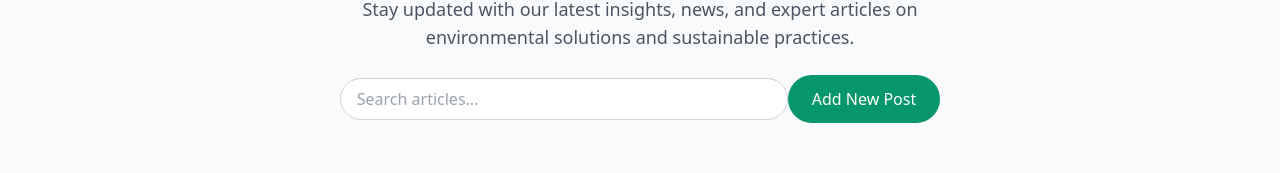
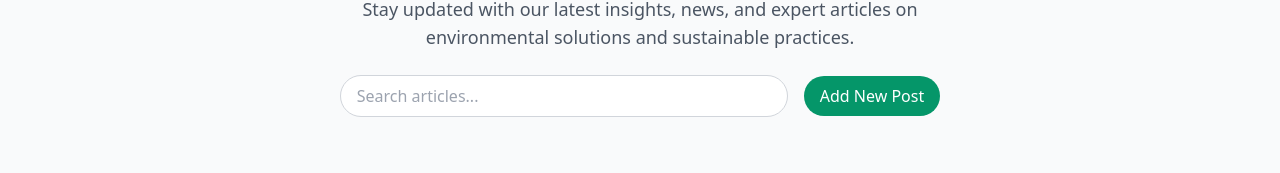
Before and after one commit to Hassan-awan01/GreenYasinRepeat, a React (Vite) app: page /GreenYasin/blog in a window 1280 px wide. Shown: the part 273-446 px from the top of the page. Built offline with nearby package versions, Linux system fonts and the light colour scheme; no server answers.

Commit message:
Some padding improvements

```diff
--- a/src/Components/Pages/BlogPage/BlogPage.jsx
+++ b/src/Components/Pages/BlogPage/BlogPage.jsx
@@ -37,7 +37,7 @@ const BlogPage = () => {
           />
           <Link
             to={`${BASE_PATH}/add-post`}
-            className="mt-6 inline-flex items-center justify-center rounded-full bg-emerald-600 px-6 py-3 text-base font-medium text-white transition-all duration-300 hover:bg-emerald-700 hover:shadow-lg hover:shadow-emerald-500/30"
+            className="mt-6 inline-flex items-center justify-center rounded-full bg-emerald-600 px-4 py-2 md:ml-4 text-base font-medium text-white transition-all duration-300 hover:bg-emerald-700 hover:shadow-lg hover:shadow-emerald-500/30"
           >
             Add New Post
           </Link>
--- a/src/Components/Pages/HomePage/SustainSection.jsx
+++ b/src/Components/Pages/HomePage/SustainSection.jsx
@@ -29,7 +29,7 @@ const SustainabilitySection = () => {
     <section className="bg-white py-16">
       <div className="global-container grid items-center gap-10 md:grid-cols-2">
         {/* Left Side - Image Slider */}
-        <div className="hidden md:block h-64 w-96 flex-shrink-0 md:h-80 md:w-[30rem] overflow-hidden shadow-lg rounded-lg">
+        <div className="hidden md:block h-64 w-96 flex-shrink-0 md:h-80 md:w-[30rem] overflow-hidden shadow-lg rounded-lg md:ml-12">
           <Slider {...settings}>
             {sliderImages.map((image, index) => (
               <div key={index}>
@@ -46,7 +46,7 @@ const SustainabilitySection = () => {
         {/* Right Side - Text */}
         <div>
           <SectionHeading title="Strategic Sustainability:" highlightWord="Sustainability:" className="!text-left !mb-6" textAlignment="left" />
-          <p className="mt-4 leading-relaxed text-gray-600">
+          <p className="mt-4 leading-relaxed text-gray-600 md:mr-10">
             We work with clients from all sectors to ensure long-term
             environmental, social, and economic sustainability through early
             integration of sustainability considerations in policy, planning,
```
